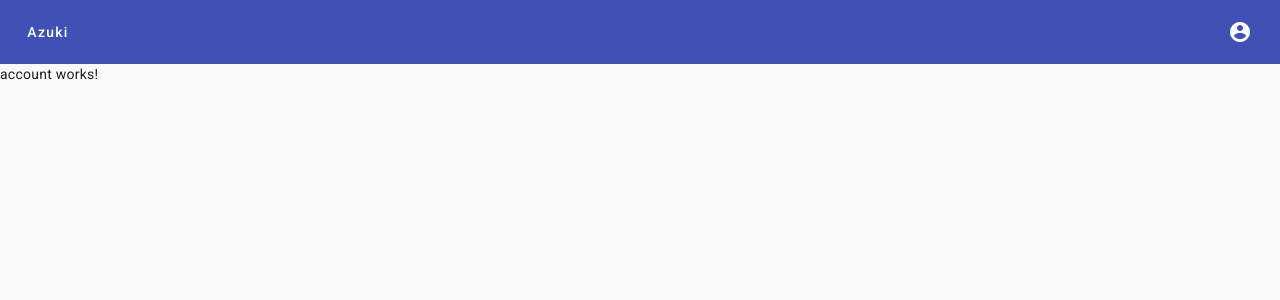
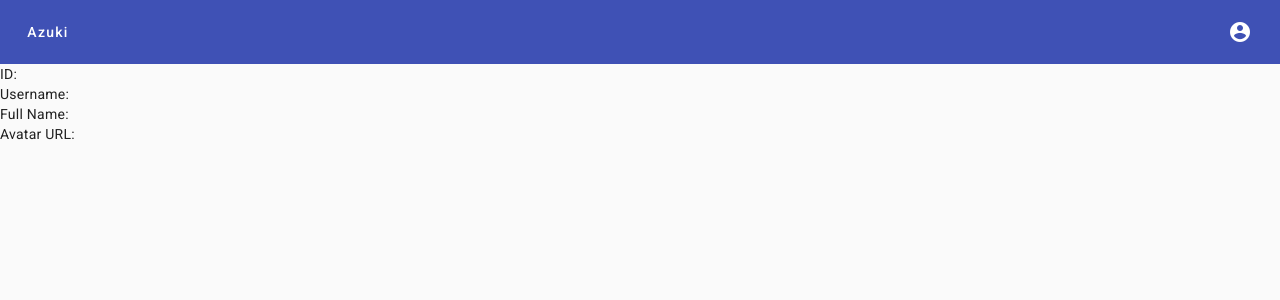
Before and after one commit to Kombuchelada/azuki, an Angular app: page /account in a window 1280 px wide. Shown: the top 300 px of the page. Built offline with nearby package versions, Linux system fonts and the light colour scheme.

Commit message:
add linting. some account page progress

```diff
--- a/angular.json
+++ b/angular.json
@@ -3,7 +3,10 @@
   "version": 1,
   "cli": {
     "packageManager": "pnpm",
-    "analytics": false
+    "analytics": false,
+    "schematicCollections": [
+      "@angular-eslint/schematics"
+    ]
   },
   "newProjectRoot": "projects",
   "projects": {
@@ -50,9 +53,14 @@
             "outputPath": "dist/azuki",
             "index": "src/index.html",
             "browser": "src/main.ts",
-            "polyfills": ["zone.js"],
+            "polyfills": [
+              "zone.js"
+            ],
             "tsConfig": "tsconfig.app.json",
-            "assets": ["src/favicon.ico", "src/assets"],
+            "assets": [
+              "src/favicon.ico",
+              "src/assets"
+            ],
             "styles": [
               "@angular/material/prebuilt-themes/indigo-pink.css",
               "src/styles.css"
@@ -111,15 +119,30 @@
         "test": {
           "builder": "@angular-devkit/build-angular:karma",
           "options": {
-            "polyfills": ["zone.js", "zone.js/testing"],
+            "polyfills": [
+              "zone.js",
+              "zone.js/testing"
+            ],
             "tsConfig": "tsconfig.spec.json",
-            "assets": ["src/favicon.ico", "src/assets"],
+            "assets": [
+              "src/favicon.ico",
+              "src/assets"
+            ],
             "styles": [
               "@angular/material/prebuilt-themes/pink-bluegrey.css",
               "src/styles.css"
             ],
             "scripts": []
           }
+        },
+        "lint": {
+          "builder": "@angular-eslint/builder:lint",
+          "options": {
+            "lintFilePatterns": [
+              "src/**/*.ts",
+              "src/**/*.html"
+            ]
+          }
         }
       }
     }
--- a/src/app/account/account.component.html
+++ b/src/app/account/account.component.html
@@ -1 +1,4 @@
-<p>account works!</p>
+<div>ID: {{ profile()?.id }}</div>
+<div>Username: {{ profile()?.username }}</div>
+<div>Full Name: {{ profile()?.full_name }}</div>
+<div>Avatar URL: {{ profile()?.avatar_url }}</div>
--- a/src/app/account/account.component.ts
+++ b/src/app/account/account.component.ts
@@ -1,6 +1,8 @@
-import { ChangeDetectionStrategy, Component, OnInit } from '@angular/core';
+import { ChangeDetectionStrategy, Component, signal } from '@angular/core';
 import { CommonModule } from '@angular/common';
 import { SupabaseService } from '../services/supabase.service';
+import { Profile } from '../models/profile.model';
+import { map, of, switchMap } from 'rxjs';
 
 @Component({
   selector: 'app-account',
@@ -11,5 +13,23 @@ import { SupabaseService } from '../services/supabase.service';
   changeDetection: ChangeDetectionStrategy.OnPush,
 })
 export class AccountComponent {
-  constructor(private supabase: SupabaseService) {}
+  profile = signal<Profile | null>(null);
+
+  constructor(private supabase: SupabaseService) {
+    this.supabase.session
+      .pipe(
+        switchMap((session) => {
+          if (session) {
+            return this.supabase.profile(session.user.id);
+          }
+          return of(null);
+        }),
+        map((profile) => {
+          if (profile) {
+            this.profile.set(profile.data);
+          }
+        })
+      )
+      .subscribe();
+  }
 }
--- /dev/null
+++ b/src/app/models/profile.model.ts
@@ -0,0 +1,6 @@
+export interface Profile {
+  id: string;
+  username: string;
+  full_name: string;
+  avatar_url: string;
+}
--- a/src/app/services/supabase.service.ts
+++ b/src/app/services/supabase.service.ts
@@ -5,19 +5,14 @@ import {
   AuthSession,
   AuthTokenResponse,
   createClient,
+  PostgrestSingleResponse,
   Session,
   SupabaseClient,
   User,
 } from '@supabase/supabase-js';
 import { from, Observable } from 'rxjs';
 import { environment } from 'src/environments/environment';
-
-export interface Profile {
-  id?: string;
-  username: string;
-  website: string;
-  avatar_url: string;
-}
+import { Profile } from '../models/profile.model';
 
 @Injectable({
   providedIn: 'root',
@@ -41,12 +36,14 @@ export class SupabaseService {
     );
   }
 
-  profile(user: User) {
-    return this.supabase
-      .from('profiles')
-      .select(`id, username, full_name`)
-      .eq('id', user.id)
-      .single();
+  profile(id: string): Observable<PostgrestSingleResponse<Profile>> {
+    return from(
+      this.supabase
+        .from('profiles')
+        .select(`id, username, full_name, avatar_url`)
+        .eq('id', id)
+        .single()
+    );
   }
 
   authChanges(
```
Also changed, not shown: package.json (+10 -1 lines), .eslintrc.json (added), 1 other file (tests, documents, lock files or other folders).
